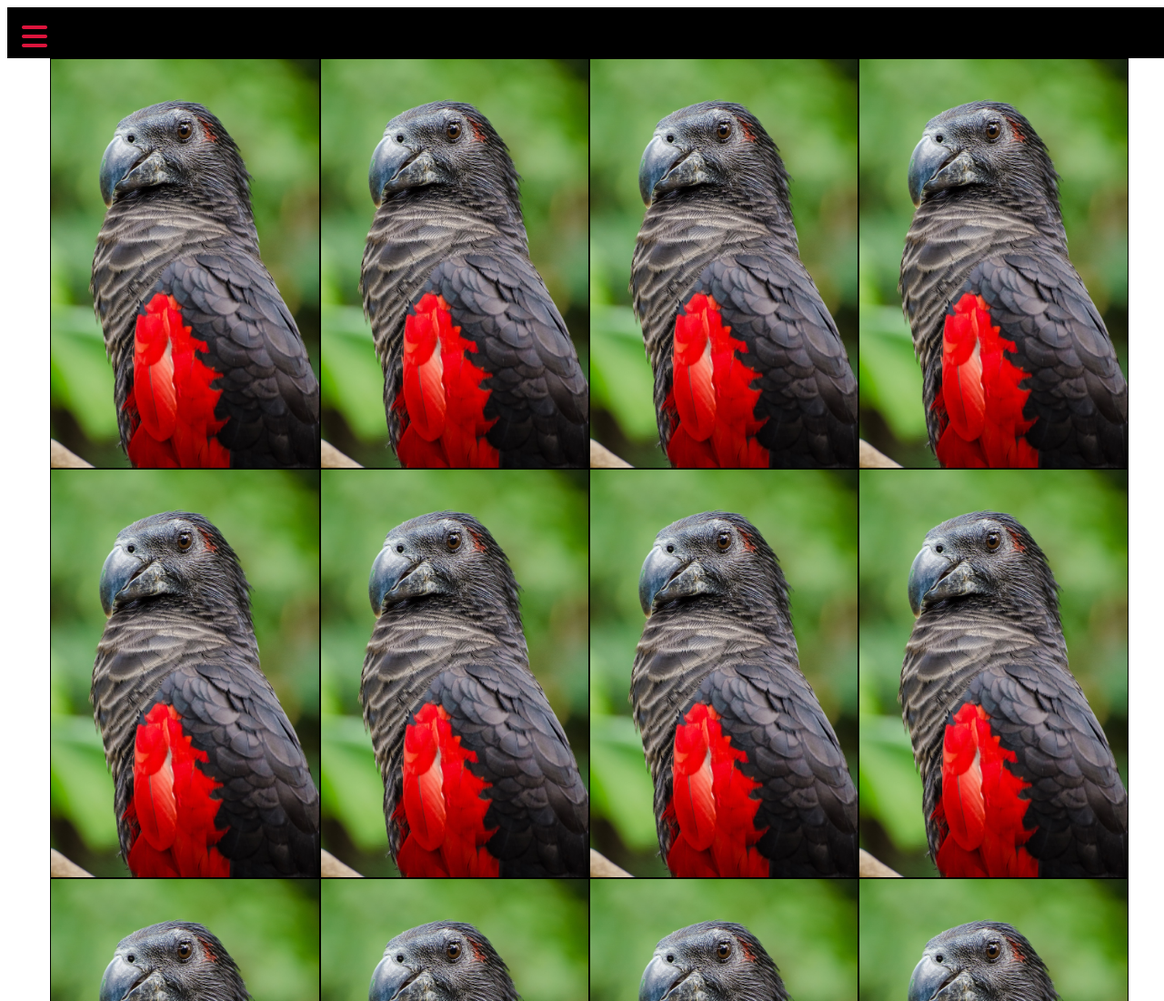
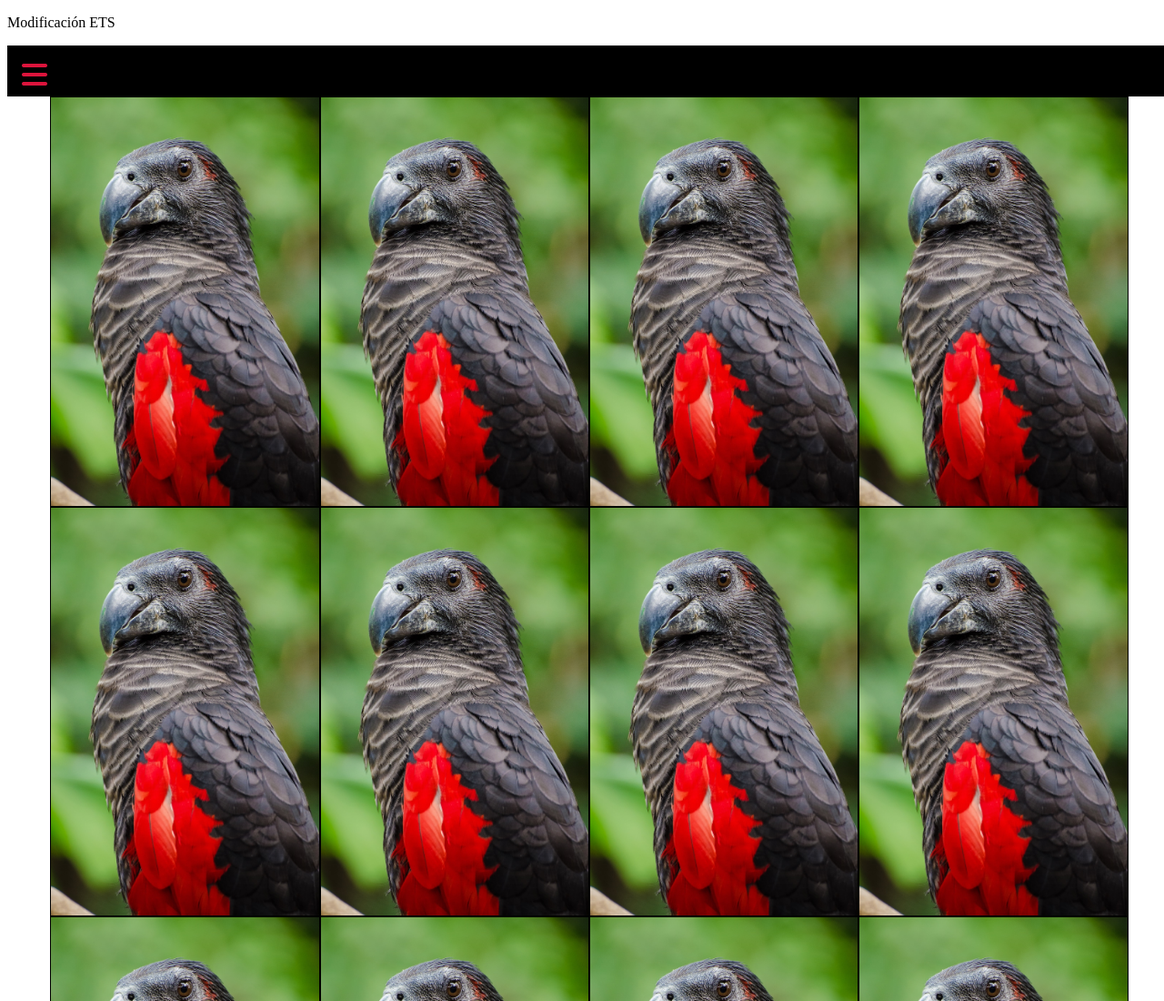
Before and after one commit to Mgilarmas/Proyecto-ETS, a plain HTML site: page index.html in a window 1280 px wide. Shown: the top 1100 px of the page at 91% size. Drawn offline with Linux system fonts and the light colour scheme.

Commit message:
Update index.html

```diff
--- a/index.html
+++ b/index.html
@@ -9,6 +9,10 @@
     </head>
 
     <body>
+
+        <div>
+            <p>Modificación ETS</p>
+        </div>
 
         <div id="header">
             <i class="fa-solid fa-bars"></i>
```
